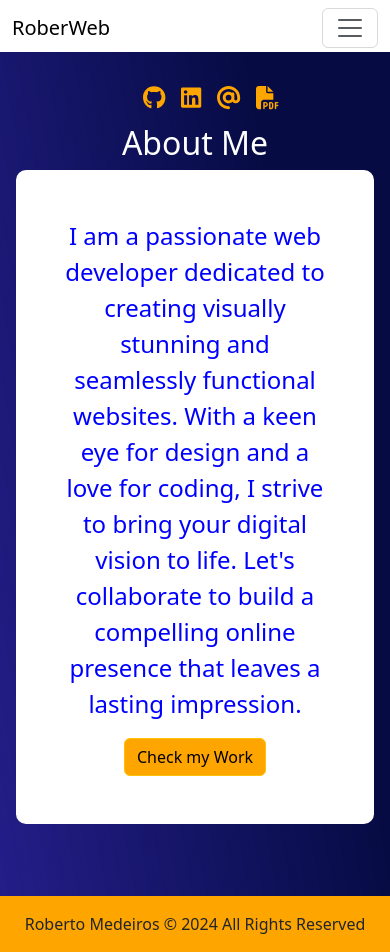
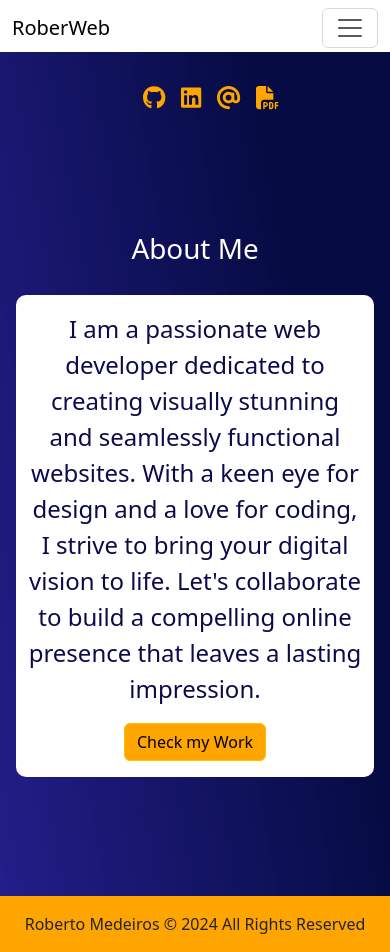
Before and after one commit to rober-web/React-Portfolio, a React (Vite) app: page /about in a window 390 px wide. Built offline with nearby package versions, Linux system fonts and the light colour scheme.

Commit message:
adjusted styles

```diff
--- a/src/components/Hero/hero.css
+++ b/src/components/Hero/hero.css
@@ -28,7 +28,7 @@
     var(--gradient-color-1) 0%,
     var(--gradient-color-2) 0%,
     var(--gradient-color-3) 97%
-);
+  );
 }
 #hero h1 {
   font-family: var(--hero-title-font);
@@ -55,7 +55,7 @@
 }
 
 /* Small screens */
-@media (min-width: 576px) {
+@media (max-width: 576px) {
   /* Styles for small screens */
   .main-image {
     margin-top: 50px;
--- a/src/components/about/About.jsx
+++ b/src/components/about/About.jsx
@@ -12,10 +12,10 @@ const About = () => {
         <div className="row">
           <div className="col-md-6 d-flex align-items-center justify-content-center">
             <div className="text-center gap-20">
-              <h1 className="main-section-title">About Me</h1>
+              <h1 className="main-section-title-about">About Me</h1>
             </div>
           </div>
-          <div className="col-md-6 text-center about-info p-5">
+          <div className="col-md-6 py-3 text-center about-info ">
             <p className="main-section-text text-center">
               I am a passionate web developer dedicated to creating visually
               stunning and seamlessly functional websites. With a keen eye for
--- a/src/components/about/about.css
+++ b/src/components/about/about.css
@@ -10,6 +10,15 @@
 
 .about-info {
   background-color: white;
-  color: blue;
+  color: rgb(11, 11, 75);
   border-radius: 10px;
 }
+
+/* Small screens */
+@media (max-width: 768px) {
+  /* Styles for small screens */
+  .main-section-title-about{
+    margin-top: 60px;
+    margin-bottom: 30px;
+  }
+}
```
